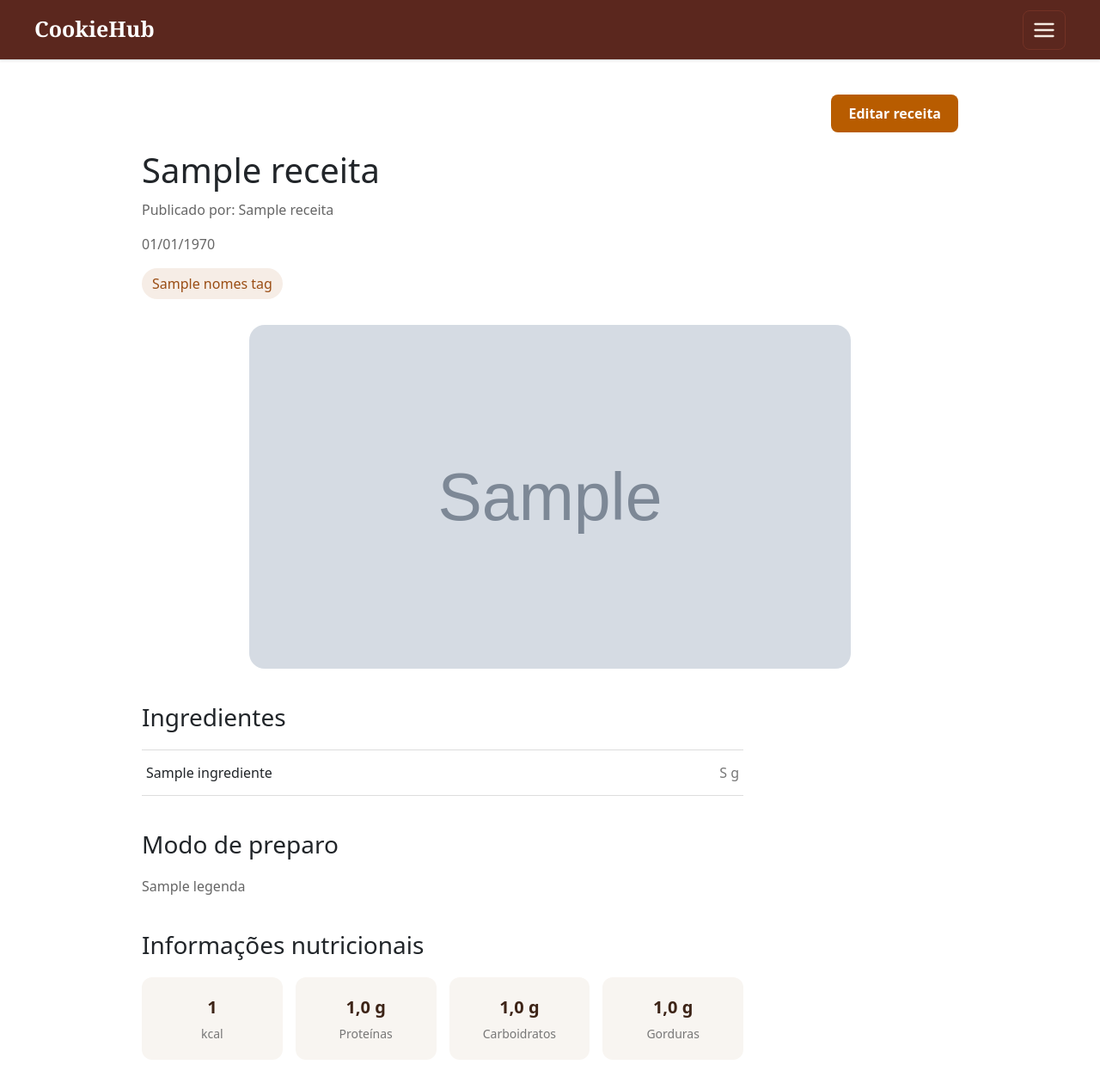
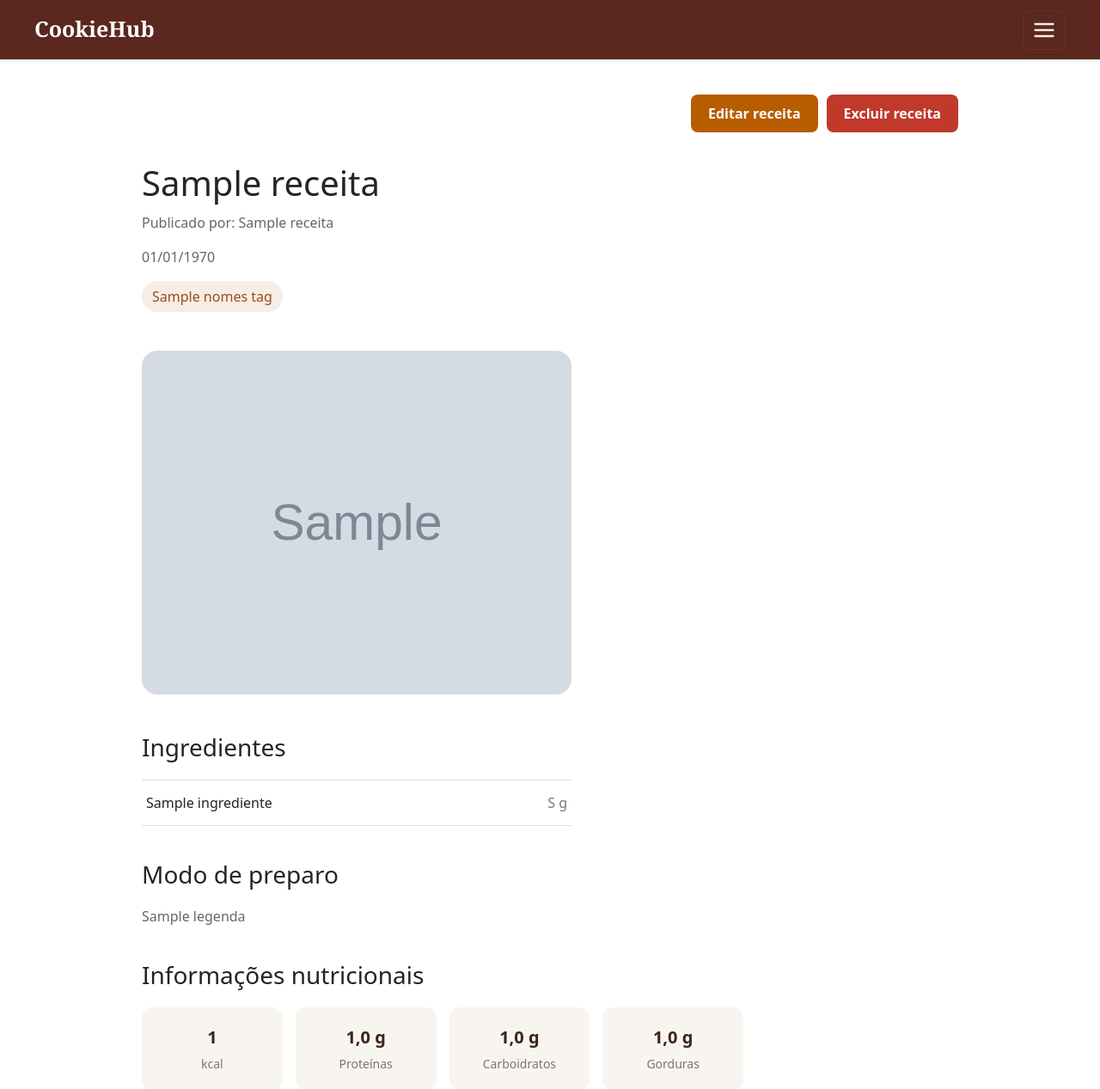
Before and after one commit to joice-2008/CookieHub, a CodeIgniter 4 app: the page made by app/Views/visualizarReceita.php in a window 1280 px wide. Shown: the top 1267 px of the page at 86% size. Before the commit the page ends 1233 px from the top, so only its background shows below. Run offline with PHP 8.4 and a stand-in for CodeIgniter, Linux system fonts and the light colour scheme; the template is opened without the code that fills it: most values are stand-ins (such as "Sample title", 1, 10 or a date in 2020); grey boxes marked "Sample" are stand-in pictures; some libraries are stand-ins or nearby versions.

```diff
--- a/app/Views/visualizarCadUsuario.php
+++ b/app/Views/visualizarCadUsuario.php
@@ -23,7 +23,7 @@
         <h2>@<?= esc($loginUsuario) ?></h2><br>
 
         <div class="quantidade-receitas">
-        <h3>🍪 <?= count($receitas) ?> <?= count($receitas) == 1 ? 'receita cadastrada' : 'receitas cadastradas' ?></h3>
+        <h3><?= count($receitas) ?> <?= count($receitas) == 1 ? 'receita cadastrada' : 'receitas cadastradas' ?></h3>
         <br>
         </div>
 
--- a/app/Views/visualizarReceita.php
+++ b/app/Views/visualizarReceita.php
@@ -22,12 +22,16 @@
     <div class="pagina-receita">
 
         <?php if ($receita['idUsuario'] == session()->get('idUsuario')): ?>
-            <div class="botao-editar-container">
-                <a href="<?= base_url('receita/editar/' . $receita['idReceita']) ?> "class="botao-editar">
-                    Editar receita
-                </a>
+            <div class="acoes-receita">
+                <a href="<?= base_url('receita/editar/' . $receita['idReceita']) ?>" class="botao-editar">Editar receita</a>
+                <button type="button" class="botao-excluir" data-bs-toggle="modal" data-bs-target="#modalExcluir">Excluir receita</button>
             </div>
+
         <?php endif; ?>
+
+        <div class="cabecalho-receita">
+
+            <div class="informacoes-receita">
 
                 <h1>
                     <?= esc($receita['titulo']) ?>
@@ -41,11 +45,6 @@
                     <?= date('d/m/Y', strtotime($receita['data'])) ?>
                 </p>
 
-
-
-
-
-
                 <div class="tags">
 
                     <?php foreach ($receita['nomesTags'] as $tag): ?>
@@ -58,6 +57,7 @@
 
                 </div>
 
+            </div>
 
             <?php if (!empty($receita['imagem'])): ?>
 
@@ -68,6 +68,8 @@
                 >
 
             <?php endif; ?>
+
+        </div>
 
 
         <section class="secao-ingredientes">
@@ -197,6 +199,36 @@
         </div>
     </div>
 
+
+    <div class="modal fade" id="modalExcluir" tabindex="-1">
+        <div class="modal-dialog modal-dialog-centered">
+            <div class="modal-content">
+                <div class="modal-header">
+                    <h5 class="modal-title">Excluir receita</h5>
+                    <button type="button"
+                            class="btn-close"
+                            data-bs-dismiss="modal">
+                    </button>
+                </div>
+                <div class="modal-body">
+                    Tem certeza de que deseja excluir esta receita?
+                </div>
+                <div class="modal-footer">
+                    <button type="button"
+                            class="btn btn-secondary"
+                            data-bs-dismiss="modal">
+                        Cancelar
+                    </button>
+                    <a href=""
+                    class="btn btn-danger">
+                        Excluir
+                    </a>
+                </div>
+
+            </div>
+        </div>
+    </div>
+
 </body>
 
 </html>
--- a/public/css/visualizarReceita.css
+++ b/public/css/visualizarReceita.css
@@ -2,6 +2,19 @@
     max-width: 1000px;
     margin: 40px auto;
     padding: 0 25px;
+}
+
+.cabecalho-receita {
+    display: flex;
+    flex-direction: column;
+    align-items: flex-start;
+    gap: 45px;
+    margin-bottom: 45px;
+}
+
+.informacoes-receita {
+    flex: 1;
+    padding-top: 10px;
 }
 
 .pagina-receita h1 {
@@ -23,13 +36,12 @@
 }
 
 .imagem-receita {
-    display: block;
-    width: 100%;
-    max-width: 700px;
+    width: 500px;
     height: 400px;
     object-fit: cover;
     border-radius: 18px;
-    margin: 30px auto;
+    margin: 0;
+    flex-shrink: 0;
 }
 
 .pagina-receita .tags {
@@ -54,7 +66,7 @@
 }
 
 .lista-ingredientes {
-    max-width: 700px;
+    max-width: 500px;
     border-top: 1px solid #ddd;
 }
 
@@ -126,6 +138,19 @@
     border: 1px solid #b7d9b9;
 }
 @media (max-width: 600px) {
+    .cabecalho-receita {
+    flex-direction: column;
+    gap: 25px;
+}
+
+.imagem-receita {
+    width: 100%;
+    height: 280px;
+}
+
+.acoes-receita {
+    justify-content: flex-start;
+}
 
     .nutrientes {
         grid-template-columns: repeat(2, 1fr);
@@ -141,10 +166,11 @@
     max-width: 700px;
 }
 
-.botao-editar-container {
+.acoes-receita {
     display: flex;
     justify-content: flex-end;
-    margin-bottom: 20px;
+    gap: 10px;
+    margin-bottom: 25px;
 }
 
 .botao-editar {
@@ -162,7 +188,20 @@
     background-color: #944900;
     color: white;
 }
+.botao-excluir {
+    padding: 10px 20px;
+    background-color: #c0392b;
+    color: white;
+    border: none;
+    border-radius: 8px;
+    font-weight: 600;
+    cursor: pointer;
+    transition: 0.2s;
+}
 
+.botao-excluir:hover {
+    background-color: #a93226;
+}
 .mensagem{
     margin-left: 25px;
     margin-right: 25px;
```
Lines whose indentation alone changed are shown as unchanged.
